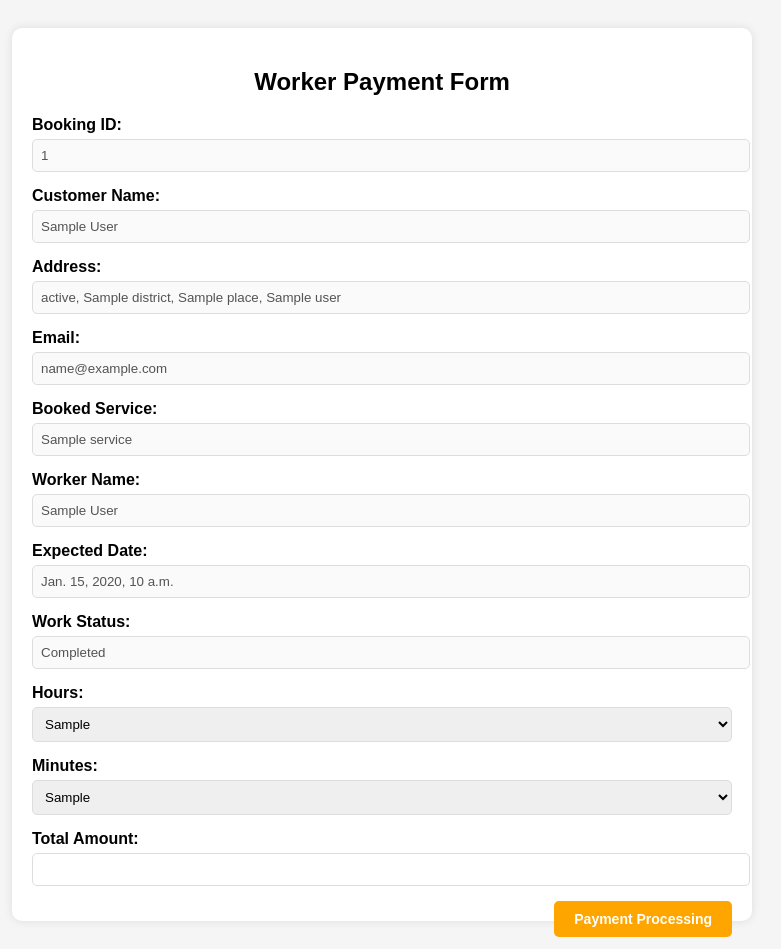
After one commit to george-josephv/Project_nestassure, a Django app: template homecare/homecare_app/templates/myapp/worker_payment_form.html in a window 1280 px wide. The commit adds this page. Shown: the whole page, without its empty margins (258-1039 px from the left). Run offline with Django 3.2, Linux system fonts and the light colour scheme; the template is opened without the code that fills it: most values are stand-ins (such as "Sample title", 1, 10 or a date in 2020).

Commit message:
payments

```diff
--- a/homecare/homecare_app/templates/myapp/user_dashboard.html
+++ b/homecare/homecare_app/templates/myapp/user_dashboard.html
@@ -65,7 +65,10 @@
                         <li class="nav-item"><a class="nav-link" href="{%url  'user_my_profile'%}">Profile</a></li>
                         <li class="nav-item"><a class="nav-link" href="{% url 'servicelist' %}">Services</a></li>
                         <li class="nav-item"><a class="nav-link" href="{%url  'my_bookings'%}">status</a></li>
-                        <li class="nav-item"><a class="nav-link" href="#">payment status</a></li>
+                        <li class="nav-item">
+                            <a class="nav-link" href="#">Payment Status</a>
+                        </li>
+
                         <li class="nav-item"><a class="nav-link" href="#" data-bs-toggle="modal" data-bs-target="#logoutModal">Logout</a></li>
 
                     </ul>
--- /dev/null
+++ b/homecare/homecare_app/templates/myapp/worker_payment_form.html
@@ -0,0 +1,125 @@
+<!DOCTYPE html>
+<html lang="en">
+<head>
+    <meta charset="UTF-8">
+    <meta name="viewport" content="width=device-width, initial-scale=1.0">
+    <title>Worker Payment Form</title>
+    <link rel="stylesheet" href="https://cdnjs.cloudflare.com/ajax/libs/font-awesome/6.0.0/css/all.min.css">
+    <style>
+        body { font-family: Arial, sans-serif; background: #f5f5f5; text-align: center; padding: 20px; }
+        .container { max-width: 700px; margin: auto; background: white; padding: 20px; border-radius: 10px; box-shadow: 0 0 10px rgba(0, 0, 0, 0.1); }
+        .form-group { text-align: left; margin-bottom: 15px; }
+        .form-group label { font-weight: bold; }
+        .form-group select, .form-group input { width: 100%; padding: 8px; margin-top: 5px; border: 1px solid #ddd; border-radius: 5px; }
+        .btn-submit { padding: 10px 20px; background: green; color: white; border: none; border-radius: 5px; cursor: pointer; }
+        .btn-submit:hover { background: darkgreen; }
+        .btn-processing {
+            padding: 10px 20px;
+            background: #ffa500; /* Orange */
+            color: white;
+            border: none;
+            border-radius: 5px;
+            font-size: 14px;
+            font-weight: bold;
+            cursor: not-allowed;
+            float: right;
+        }
+    </style>
+    <script>
+        function calculateTotal() {
+            let hours = parseInt(document.getElementById("hours").value) || 0;
+            let minutes = parseInt(document.getElementById("minutes").value) || 0;
+            let totalHours = hours + (minutes / 60);
+            let ratePerHour = parseFloat("{{ booking.service.rate_per_hour }}");
+            let totalAmount = totalHours * ratePerHour;
+            let finalAmount = totalAmount - (totalAmount * 0.15);  // Deduct 15%
+            document.getElementById("total_amount").value = totalAmount.toFixed(2);
+            return finalAmount.toFixed(2);  // Return final amount after deduction
+        }
+
+        function confirmPayment(event) {
+            event.preventDefault(); // Prevent form submission
+
+            let finalAmount = calculateTotal();
+            let confirmation = confirm("Your total amount after 15% deduction is ₹" + finalAmount + ". Click OK to proceed.");
+
+            if (confirmation) {
+                document.getElementById("payment-form").submit(); // Submit the form
+            }
+        }
+    </script>
+</head>
+<body>
+
+<div class="container">
+    <h2>Worker Payment Form</h2>
+    <form method="POST" id="payment-form" onsubmit="confirmPayment(event)">
+        {% csrf_token %}
+
+        <div class="form-group">
+            <label>Booking ID:</label>
+            <input type="text" value="{{ booking.booking_id }}" disabled>  <!-- Added Booking ID -->
+        </div>
+
+        <div class="form-group">
+            <label>Customer Name:</label>
+            <input type="text" value="{{ booking.user.first_name }} {{ booking.user.last_name }}" disabled>
+        </div>
+        <div class="form-group">
+            <label>Address:</label>
+            <input type="text" value="{{ booking.user.state }}, {{ booking.user.district }}, {{ booking.user.place }}, {{ booking.user.housename }}" disabled>
+        </div>
+        <div class="form-group">
+            <label>Email:</label>
+            <input type="text" value="{{ booking.user.email }}" disabled>
+        </div>
+        <div class="form-group">
+            <label>Booked Service:</label>
+            <input type="text" value="{{ booking.service.service_name }}" disabled>
+        </div>
+        <div class="form-group">
+            <label>Worker Name:</label>
+            <input type="text" value="{{ booking.worker.user.first_name }} {{ booking.worker.user.last_name }}" disabled>
+        </div>
+        <div class="form-group">
+            <label>Expected Date:</label>
+            <input type="text" value="{{ booking.expected_date }}" disabled>
+        </div>
+        <div class="form-group">
+            <label>Work Status:</label>
+            <input type="text" value="Completed" disabled>
+        </div>
+
+        <div class="form-group">
+            <label>Hours:</label>
+            <select id="hours" name="hours" onchange="calculateTotal()">
+                {% for i in hours_range %}
+                <option value="{{ i }}">{{ i }}</option>
+                {% endfor %}
+            </select>
+        </div>
+
+        <div class="form-group">
+            <label>Minutes:</label>
+            <select id="minutes" name="minutes" onchange="calculateTotal()">
+                {% for i in minutes_range %}
+                <option value="{{ i }}">{{ i }}</option>
+                {% endfor %}
+            </select>
+        </div>
+
+        <div class="form-group">
+            <label>Total Amount:</label>
+            <input type="text" id="total_amount" name="total_amount" readonly>
+        </div>
+
+        {% if booking.payment %}
+            <button class="btn-processing">Payment Processing</button>  <!-- Show if payment exists -->
+        {% else %}
+            <button type="submit" class="btn-submit">Submit Payment</button>
+        {% endif %}
+    </form>
+</div>
+
+</body>
+</html>
--- a/homecare/homecare_app/urls.py
+++ b/homecare/homecare_app/urls.py
@@ -20,7 +20,8 @@ urlpatterns = [
     path('worker/bookings/',views. worker_booking_list_view, name='worker_bookings'),
     path('worker/bookings/update/<int:booking_id>/<str:status>/', views.update_booking_status, name='update_booking_status'),
     path('worker/accepted-bookings/',views. worker_accepted_bookings, name='worker_accepted_bookings'),
-    # path("payment/<int:booking_id>/",views.payment_form, name="payment_form")
+    path('worker/payment/<int:booking_id>/',views. worker_payment_form, name='worker_payment_form'),
+    # path('payment/details/<int:booking_id>/', views.user_payment_details, name='user_payment_details'),
 
-
+    # path('payment-success/<int:booking_id>/', views.user_payment_success, name='user_payment_success'),
 ]
```
Also changed, not shown: homecare/homecare_app/templates/myapp/payment_form.html (deleted, +0 -119 lines), homecare/homecare_app/templates/myapp/user_payment_success.html (added, +24 -0 lines), homecare/homecare_app/templates/myapp/usr_payment_details.html (added, +88 -0 lines), homecare/homecare_app/templates/myapp/worker_accepted_bookings.html (+21 -5 lines), homecare/homecare_app/views.py (+62 -25 lines), homecare/homecare_app/static/myapp/images/favicon.ico, homecare/homecare_app/static/myapp/images/qr_code.jpg (added), 1 other file.
